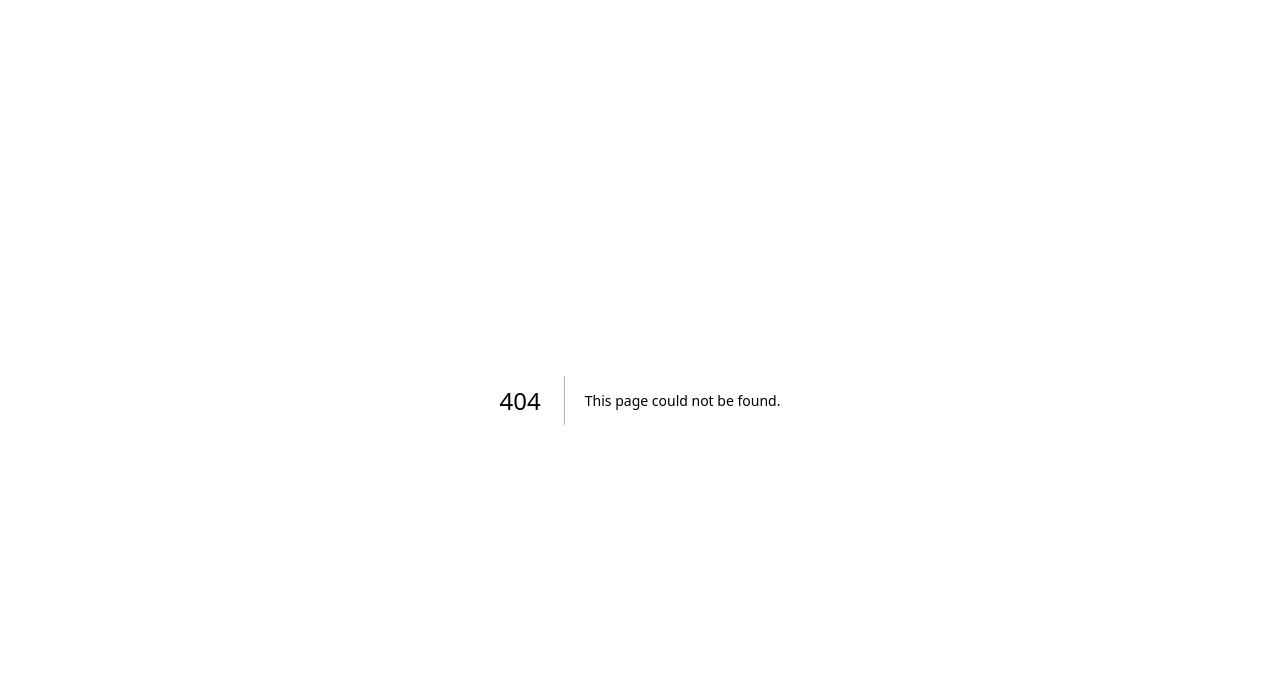
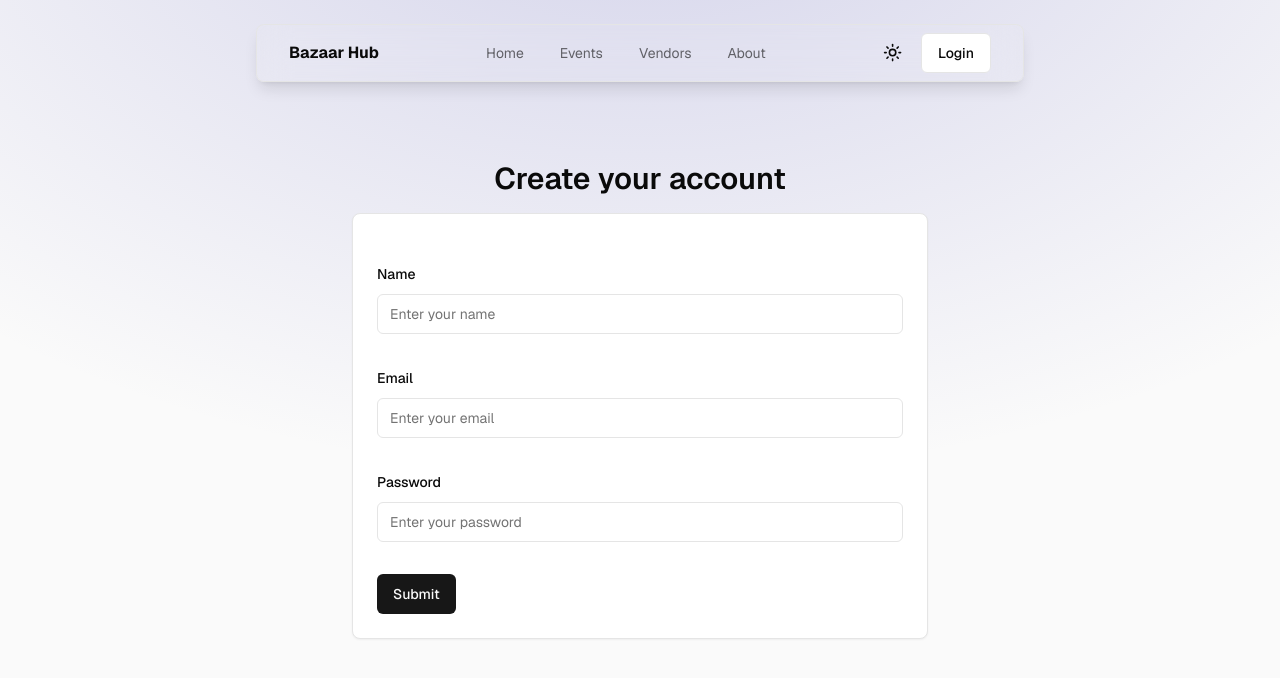
Before and after one commit to TheGauravsahu/fair-management-system, a Next.js app: page /signup in a window 1280 px wide. Before the commit this address had no page. Shown: the top 678 px of the page. Built offline with nearby package versions, Linux system fonts and the light colour scheme.

Commit message:
feat : add signup 👑

```diff
--- /dev/null
+++ b/app/api/auth/signup/route.ts
@@ -0,0 +1,49 @@
+import bcrypt from "bcryptjs";
+import { prisma } from "@/lib/prisma";
+
+export async function POST(req: Request) {
+  try {
+    const values = await req.json();
+
+    // Check if the user already exists
+    const user = await prisma.user.findUnique({
+      where: { email: values.email },
+    });
+
+    if (user) {
+      return Response.json(
+        { message: "User already exists" },
+        {
+          status: 400,
+        }
+      );
+    }
+
+    const hashedPassword = await bcrypt.hash(values.password, 10);
+
+    const newUser = await prisma.user.create({
+      data: {
+        name: values.name,
+        email: values.email,
+        password: hashedPassword,
+      },
+    });
+
+    const { password, ...userWithoutPassword } = newUser;
+
+    return Response.json(
+      { message: "User created", user: userWithoutPassword },
+      {
+        status: 201,
+      }
+    );
+  } catch (error: any) {
+    console.log("---/api/auth/signup error---", error.message);
+    return Response.json(
+      { message: "Internal Server Error", error: error },
+      {
+        status: 500,
+      }
+    );
+  }
+}
--- /dev/null
+++ b/app/signup/page.tsx
@@ -0,0 +1,25 @@
+import { SignupForm } from "@/components/signup-form";
+import { Card, CardContent, CardHeader } from "@/components/ui/card";
+import { Footer } from "@/components/ui/footer-section";
+import { NavBar } from "@/components/ui/tubelight-navbar";
+import Link from "next/link";
+import React from "react";
+
+export default function SignUp() {
+  return (
+    <div className="min-h-screen w-full flex flex-col gap-4 items-center justify-center p-8 relative">
+      <div className="absolute top-0 z-[-2] h-screen w-screen dark:bg-black bg-neutral-50 bg-[radial-gradient(ellipse_80%_80%_at_50%_-20%,rgba(120,119,198,0.3),rgba(255,255,255,0))]"></div>
+      <h1 className="font-semibold text-3xl text-center">
+        Create your account
+      </h1>
+      <NavBar />
+
+      <Card className="max-w-xl w-full ">
+        <CardHeader />
+        <CardContent>
+          <SignupForm />
+        </CardContent>
+      </Card>
+    </div>
+  );
+}
--- /dev/null
+++ b/components/signup-form.tsx
@@ -0,0 +1,109 @@
+"use client";
+import { useForm } from "react-hook-form";
+import { zodResolver } from "@hookform/resolvers/zod";
+import { z } from "zod";
+import { Button } from "@/components/ui/button";
+import {
+  Form,
+  FormControl,
+  FormField,
+  FormItem,
+  FormLabel,
+  FormMessage,
+} from "@/components/ui/form";
+import { Input } from "@/components/ui/input";
+import { useRouter } from "next/navigation";
+
+const signupFormSchema = z.object({
+  name: z.string().min(2, "Name must be at least 2 characters"),
+  email: z.string().email("Invalid email address"),
+  password: z.string().min(6, "Password must be at least 6 characters"),
+});
+
+export function SignupForm() {
+  const router = useRouter();
+
+  type SignupFormValues = z.infer<typeof signupFormSchema>;
+
+  const form = useForm<SignupFormValues>({
+    resolver: zodResolver(signupFormSchema),
+    defaultValues: {
+      name: "",
+      email: "",
+      password: "",
+    },
+  });
+
+  async function handleSubmit(values: SignupFormValues) {
+    try {
+      await fetch("/api/auth/signup", {
+        method: "POST",
+        headers: {
+          "Content-Type": "application/json",
+        },
+        body: JSON.stringify(values),
+      });
+
+      form.reset();
+      router.push("/");
+    } catch (error: any) {
+      console.error("Error signing up:", error);
+    }
+  }
+
+  return (
+    <Form {...form}>
+      <form onSubmit={form.handleSubmit(handleSubmit)} className="space-y-8">
+        {/* name */}
+        <FormField
+          control={form.control}
+          name="name"
+          render={({ field }) => (
+            <FormItem>
+              <FormLabel>Name</FormLabel>
+              <FormControl>
+                <Input placeholder="Enter your name" {...field} />
+              </FormControl>
+              <FormMessage />
+            </FormItem>
+          )}
+        />
+
+        {/* email */}
+        <FormField
+          control={form.control}
+          name="email"
+          render={({ field }) => (
+            <FormItem>
+              <FormLabel>Email</FormLabel>
+              <FormControl>
+                <Input placeholder="Enter your email" {...field} />
+              </FormControl>
+              <FormMessage />
+            </FormItem>
+          )}
+        />
+
+        {/* passoword */}
+        <FormField
+          control={form.control}
+          name="password"
+          render={({ field }) => (
+            <FormItem>
+              <FormLabel>Password</FormLabel>
+              <FormControl>
+                <Input
+                  type="password"
+                  placeholder="Enter your password"
+                  {...field}
+                />
+              </FormControl>
+              <FormMessage />
+            </FormItem>
+          )}
+        />
+        <Button>Submit</Button>
+      </form>
+    </Form>
+  );
+}
--- /dev/null
+++ b/components/ui/form.tsx
@@ -0,0 +1,178 @@
+"use client"
+
+import * as React from "react"
+import * as LabelPrimitive from "@radix-ui/react-label"
+import { Slot } from "@radix-ui/react-slot"
+import {
+  Controller,
+  ControllerProps,
+  FieldPath,
+  FieldValues,
+  FormProvider,
+  useFormContext,
+} from "react-hook-form"
+
+import { cn } from "@/lib/utils"
+import { Label } from "@/components/ui/label"
+
+const Form = FormProvider
+
+type FormFieldContextValue<
+  TFieldValues extends FieldValues = FieldValues,
+  TName extends FieldPath<TFieldValues> = FieldPath<TFieldValues>
+> = {
+  name: TName
+}
+
+const FormFieldContext = React.createContext<FormFieldContextValue>(
+  {} as FormFieldContextValue
+)
+
+const FormField = <
+  TFieldValues extends FieldValues = FieldValues,
+  TName extends FieldPath<TFieldValues> = FieldPath<TFieldValues>
+>({
+  ...props
+}: ControllerProps<TFieldValues, TName>) => {
+  return (
+    <FormFieldContext.Provider value={{ name: props.name }}>
+      <Controller {...props} />
+    </FormFieldContext.Provider>
+  )
+}
+
+const useFormField = () => {
+  const fieldContext = React.useContext(FormFieldContext)
+  const itemContext = React.useContext(FormItemContext)
+  const { getFieldState, formState } = useFormContext()
+
+  const fieldState = getFieldState(fieldContext.name, formState)
+
+  if (!fieldContext) {
+    throw new Error("useFormField should be used within <FormField>")
+  }
+
+  const { id } = itemContext
+
+  return {
+    id,
+    name: fieldContext.name,
+    formItemId: `${id}-form-item`,
+    formDescriptionId: `${id}-form-item-description`,
+    formMessageId: `${id}-form-item-message`,
+    ...fieldState,
+  }
+}
+
+type FormItemContextValue = {
+  id: string
+}
+
+const FormItemContext = React.createContext<FormItemContextValue>(
+  {} as FormItemContextValue
+)
+
+const FormItem = React.forwardRef<
+  HTMLDivElement,
+  React.HTMLAttributes<HTMLDivElement>
+>(({ className, ...props }, ref) => {
+  const id = React.useId()
+
+  return (
+    <FormItemContext.Provider value={{ id }}>
+      <div ref={ref} className={cn("space-y-2", className)} {...props} />
+    </FormItemContext.Provider>
+  )
+})
+FormItem.displayName = "FormItem"
+
+const FormLabel = React.forwardRef<
+  React.ElementRef<typeof LabelPrimitive.Root>,
+  React.ComponentPropsWithoutRef<typeof LabelPrimitive.Root>
+>(({ className, ...props }, ref) => {
+  const { error, formItemId } = useFormField()
+
+  return (
+    <Label
+      ref={ref}
+      className={cn(error && "text-destructive", className)}
+      htmlFor={formItemId}
+      {...props}
+    />
+  )
+})
+FormLabel.displayName = "FormLabel"
+
+const FormControl = React.forwardRef<
+  React.ElementRef<typeof Slot>,
+  React.ComponentPropsWithoutRef<typeof Slot>
+>(({ ...props }, ref) => {
+  const { error, formItemId, formDescriptionId, formMessageId } = useFormField()
+
+  return (
+    <Slot
+      ref={ref}
+      id={formItemId}
+      aria-describedby={
+        !error
+          ? `${formDescriptionId}`
+          : `${formDescriptionId} ${formMessageId}`
+      }
+      aria-invalid={!!error}
+      {...props}
+    />
+  )
+})
+FormControl.displayName = "FormControl"
+
+const FormDescription = React.forwardRef<
+  HTMLParagraphElement,
+  React.HTMLAttributes<HTMLParagraphElement>
+>(({ className, ...props }, ref) => {
+  const { formDescriptionId } = useFormField()
+
+  return (
+    <p
+      ref={ref}
+      id={formDescriptionId}
+      className={cn("text-[0.8rem] text-muted-foreground", className)}
+      {...props}
+    />
+  )
+})
+FormDescription.displayName = "FormDescription"
+
+const FormMessage = React.forwardRef<
+  HTMLParagraphElement,
+  React.HTMLAttributes<HTMLParagraphElement>
+>(({ className, children, ...props }, ref) => {
+  const { error, formMessageId } = useFormField()
+  const body = error ? String(error?.message) : children
+
+  if (!body) {
+    return null
+  }
+
+  return (
+    <p
+      ref={ref}
+      id={formMessageId}
+      className={cn("text-[0.8rem] font-medium text-destructive", className)}
+      {...props}
+    >
+      {body}
+    </p>
+  )
+})
+FormMessage.displayName = "FormMessage"
+
+export {
+  useFormField,
+  Form,
+  FormItem,
+  FormLabel,
+  FormControl,
+  FormDescription,
+  FormMessage,
+  FormField,
+}
--- a/package.json
+++ b/package.json
@@ -9,6 +9,7 @@
     "lint": "next lint"
   },
   "dependencies": {
+    "@hookform/resolvers": "^3.10.0",
     "@prisma/client": "^6.2.1",
     "@radix-ui/react-checkbox": "^1.1.3",
     "@radix-ui/react-dialog": "^1.1.5",
@@ -30,8 +31,10 @@
     "prisma": "^6.2.1",
     "react": "^19.0.0",
     "react-dom": "^19.0.0",
+    "react-hook-form": "^7.54.2",
     "tailwind-merge": "^2.6.0",
-    "tailwindcss-animate": "^1.0.7"
+    "tailwindcss-animate": "^1.0.7",
+    "zod": "^3.24.1"
   },
   "devDependencies": {
     "@eslint/eslintrc": "^3",
```
Also changed, not shown: auth.ts (line endings or trailing spaces), 1 other file (tests, documents, lock files or other folders).
